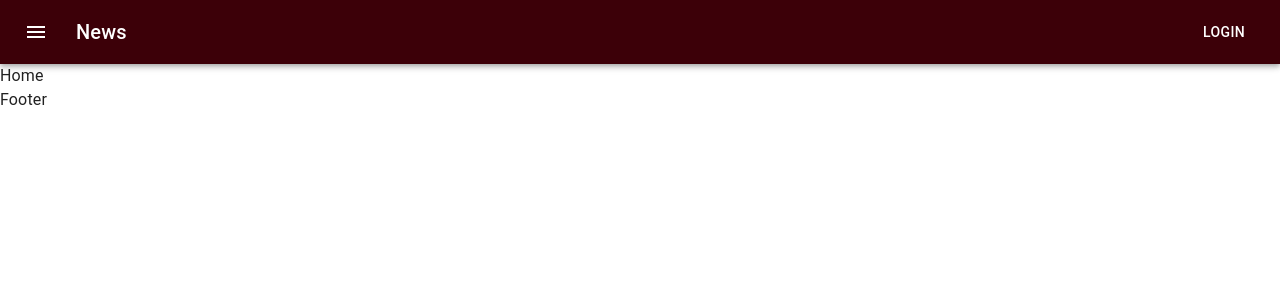
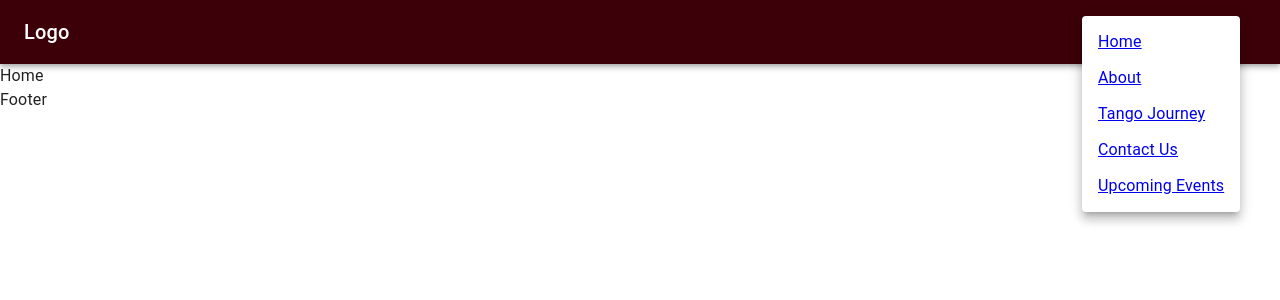
Before and after one commit to arharutyu/tango-collective, a React (Vite) app: page / in a window 1280 px wide. Both pictures are taken after a click on the button "menu". Shown: the top 300 px of the page. Built offline with nearby package versions, Linux system fonts and the light colour scheme.

Commit message:
implement menu

```diff
--- a/src/layout/Header.tsx
+++ b/src/layout/Header.tsx
@@ -1,34 +1,72 @@
-import AppBar from '@mui/material/AppBar';
-import Box from '@mui/material/Box';
-import Toolbar from '@mui/material/Toolbar';
-import Typography from '@mui/material/Typography';
-import Button from '@mui/material/Button';
-import IconButton from '@mui/material/IconButton';
-import MenuIcon from '@mui/icons-material/Menu';
+import * as React from "react";
+import { Link } from "react-router-dom";
 
+// MUI Imports
+import AppBar from "@mui/material/AppBar";
+import Box from "@mui/material/Box";
+import IconButton from "@mui/material/IconButton";
+import Menu from "@mui/material/Menu";
+import MenuIcon from "@mui/icons-material/Menu";
+import MenuItem from "@mui/material/MenuItem";
+import Toolbar from "@mui/material/Toolbar";
+import Typography from "@mui/material/Typography";
+
+// Interfaces + Constants
+import { MenuConfig } from "./menu-items";
 
 const Header = () => {
+  const [anchorEl, setAnchorEl] = React.useState<null | HTMLElement>(null);
+
+  const handleMenu = (event: React.MouseEvent<HTMLElement>) => {
+    setAnchorEl(event.currentTarget);
+  };
+
+  const handleClose = () => {
+    setAnchorEl(null);
+  };
+
   return (
     <Box sx={{ flexGrow: 1 }}>
       <AppBar position="static">
         <Toolbar>
+          <Typography variant="h6" component="div" sx={{ flexGrow: 1 }}>
+            Logo
+          </Typography>
           <IconButton
             size="large"
             edge="start"
             color="inherit"
             aria-label="menu"
             sx={{ mr: 2 }}
+            onClick={handleMenu}
           >
             <MenuIcon />
           </IconButton>
-          <Typography variant="h6" component="div" sx={{ flexGrow: 1 }}>
-            News
-          </Typography>
-          <Button color="inherit">Login</Button>
+          <Menu
+            id="menu-appbar"
+            anchorEl={anchorEl}
+            anchorOrigin={{
+              vertical: "top",
+              horizontal: "right",
+            }}
+            keepMounted
+            transformOrigin={{
+              vertical: "top",
+              horizontal: "right",
+            }}
+            open={Boolean(anchorEl)}
+            onClose={handleClose}
+          >
+            {MenuConfig.map((item, index) => (
+              <MenuItem key={index} onClick={handleClose}>
+                <Link to={item.path}>{item.display}</Link>
+              </MenuItem>
+            ))}
+          </Menu>
         </Toolbar>
       </AppBar>
     </Box>
-  )
-}
+  );
+};
 
-export default Header
+export default Header;
--- /dev/null
+++ b/src/layout/menu-items.ts
@@ -0,0 +1,27 @@
+export interface IMenuItem {
+  display: string;
+  path: string;
+}
+
+export const MenuConfig: IMenuItem[] = [
+  {
+    display: 'Home',
+    path: '/'
+  },
+  {
+    display: 'About',
+    path: '/about'
+  },
+  {
+    display: 'Tango Journey',
+    path: '/tango-journey'
+  },
+  {
+    display: 'Contact Us',
+    path: '/contact-us'
+  },
+  {
+    display: 'Upcoming Events',
+    path: '/upcoming-events'
+  },
+]
```
